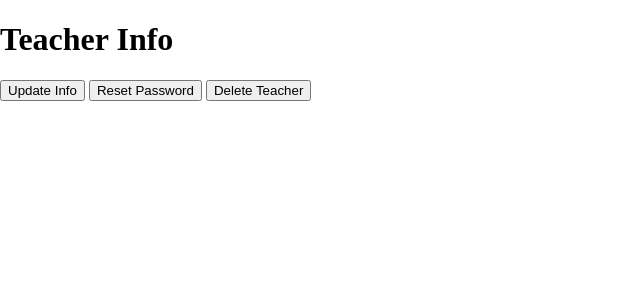
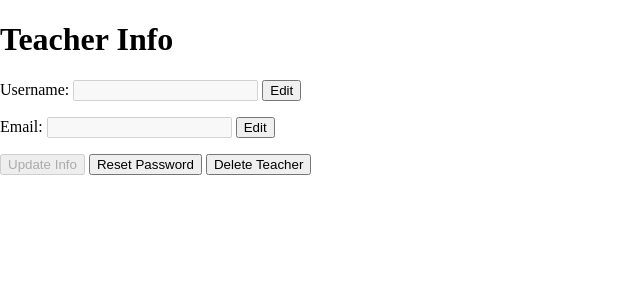
Before and after one commit to Abbaraees/Raees-Academy, a Flask app: template app/templates/admin/view_teacher.html in a window 1280 px wide. Shown: the top 300 px of the page, without its empty margins (0-640 px from the left). Run offline with Flask 2, Linux system fonts and the light colour scheme; the template is opened without the code that fills it, so the values that code supplies are empty.

Commit message:
feat: add 'update teacher' function
Allow the admin to update teacher's information from the admin dashboard.
This is achived by sending a post request using javascript to the backend
endpoint that update the teacher's info then redirect the admin to the teacher's
page when the request is successful.

```diff
--- a/app/static/scripts/view_teacher.js
+++ b/app/static/scripts/view_teacher.js
@@ -6,11 +6,23 @@ document.addEventListener('click', function(e) {
     else if (e.target.id == 'accept-delete') {
         deleteTeacher(e.target.dataset["teacherId"])
     }
-    else if ('reject-delete') {
+    else if (e.target.id == 'reject-delete') {
         hideDeleteModal()
     }
+    else if (e.target.id == 'edit-username') {
+        document.getElementById('username-input').removeAttribute("disabled")
+    }
+    else if (e.target.id == 'edit-email') {
+        document.getElementById('email-input').removeAttribute("disabled")
+    } else if (e.target.id == 'update-button') {
+        console.log(e.target.dataset)
+        updateTeacher(e.target.dataset["teacherId"])
+    }
 
+})
 
+document.addEventListener('change', function(e) {
+    document.getElementById("update-button").removeAttribute("disabled")
 })
 
 
@@ -33,3 +45,21 @@ function deleteTeacher(teacherId) {
         window.location = resp.url
     })
 }
+
+function updateTeacher(teacherId) {
+    const username = document.getElementById("username-input").value
+    const email = document.getElementById("email-input").value
+    fetch('/admin/teachers/update', {
+        method: 'POST',
+        headers: {
+            'Content-Type': 'application/json'
+        },
+        body: JSON.stringify({
+            "id": teacherId,
+            "username": username,
+            "email": email
+        })
+    }).then((resp) => {
+        window.location = resp.url
+    })
+}
--- a/app/templates/admin/view_teacher.html
+++ b/app/templates/admin/view_teacher.html
@@ -1,10 +1,16 @@
 {% extends 'base.html' %}
 {% block content %}
 <h1>Teacher Info</h1>
-    <p>{{ teacher.username }}</p>
-    <p>{{ teacher.email }}</p>
+    <p>
+        Username: <input type="text" name="username" id="username-input" value="{{ teacher.username }}" disabled>
+        <button class="edit-button" id="edit-username">Edit</button>
+    </p>
+    <p>
+        Email: <input type="text" name="email" id="email-input" value="{{ teacher.email }}" disabled>
+        <button class="edit-button" id="edit-email">Edit</button>
+    </p>
     <div>
-        <button>Update Info</button>
+        <button id="update-button" data-teacher-id="{{ teacher.id }}" disabled>Update Info</button>
         <button>Reset Password</button>
         <button id="delete-teacher-btn">Delete Teacher</button>
     </div>
```
Also changed, not shown: app/admin/routes.py (+17 -0 lines).
